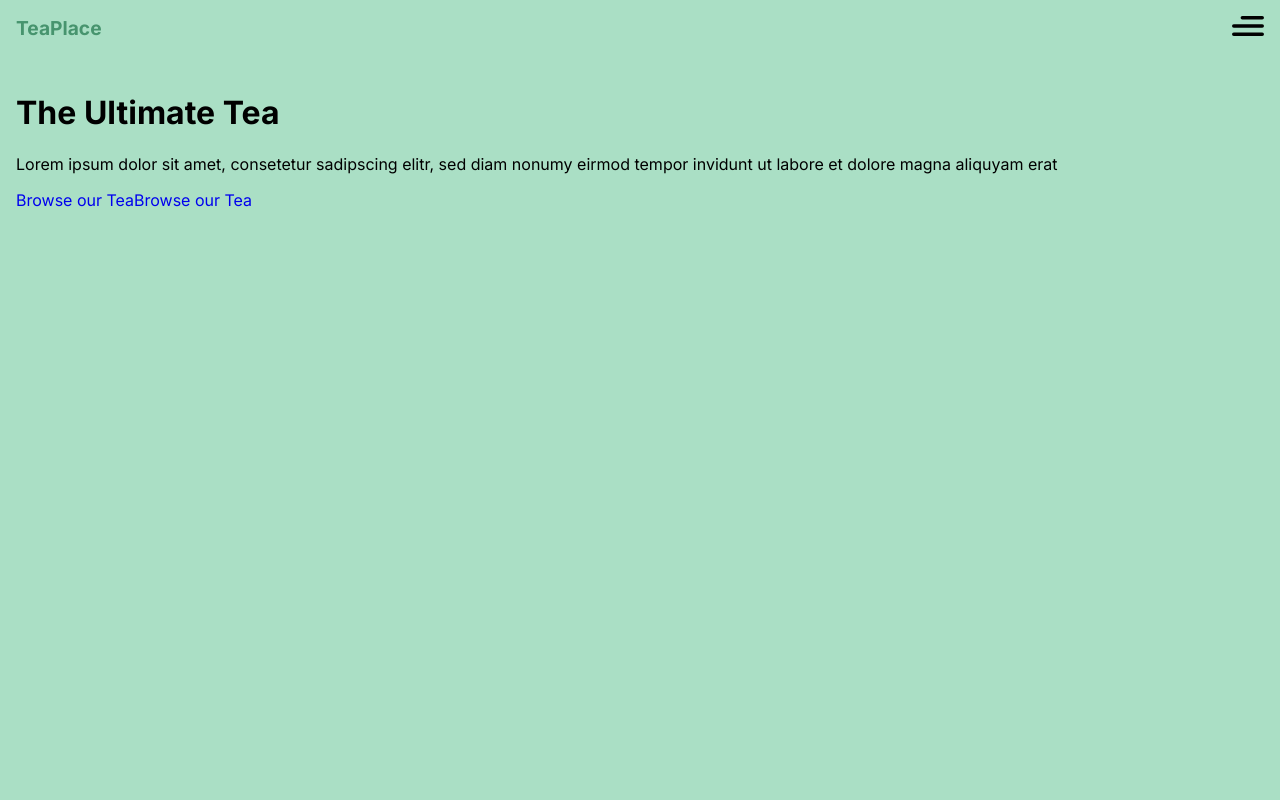
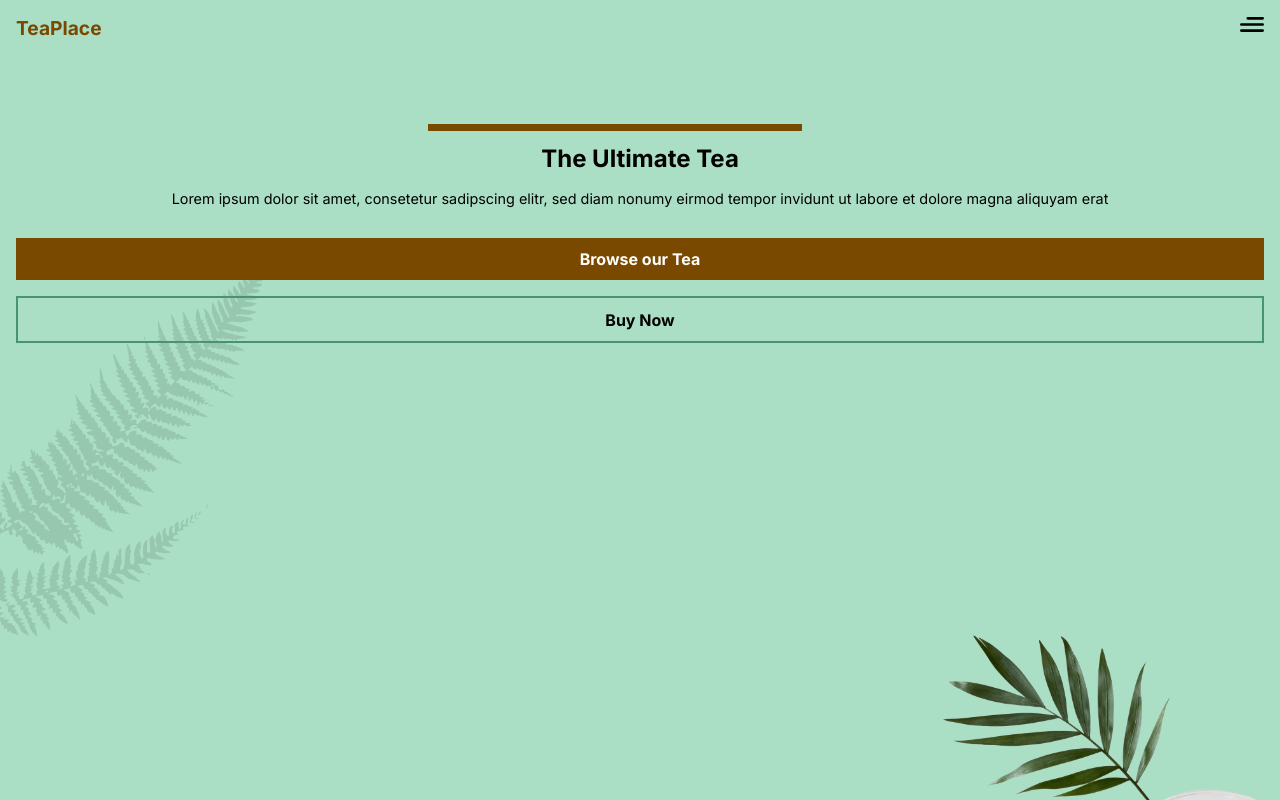
Before and after one commit to Lifad457/ui-design, a React (Vite) app: page /tea-place in a window 1280 px wide. Built offline with nearby package versions, Linux system fonts and the light colour scheme.

Commit message:
03.09.2023 update

```diff
--- a/src/pages/TeaPlace.jsx
+++ b/src/pages/TeaPlace.jsx
@@ -1,6 +1,7 @@
 import GlobalStyle from "../styles/global-tea-place.css";
 import {
     StyledContentWrapper,
+    StyledFern,
     StyledHeader,
     StyledMenuBtn
 } from '../styles/tea-place.css'
@@ -14,7 +15,7 @@ function TeaPLace() {
             <GlobalStyle />
 
             <div className="left-col"></div>
-            <div className="fern"></div>
+            <StyledFern></StyledFern>
             <StyledHeader $visible={isVisible}>
                 <a href="#" className="logo">TeaPlace</a>
                 <nav>
@@ -44,7 +45,7 @@ function TeaPLace() {
 
                     <div className="btn-container">
                         <a href="#" className="cta">Browse our Tea</a>
-                        <a href="#" className="cta outline">Browse our Tea</a>
+                        <a href="#" className="cta outline">Buy Now</a>
                     </div>
                 </main>
 
--- a/src/styles/global-tea-place.css.js
+++ b/src/styles/global-tea-place.css.js
@@ -1,7 +1,7 @@
 import { createGlobalStyle } from "styled-components";
 
 const GlobalStyle  = createGlobalStyle`
-    *, *&:before, *&:after {
+    *, *:before, *:after {
         box-sizing: border-box;
         /* border: solid red 1px; */
     }
@@ -9,11 +9,17 @@ const GlobalStyle  = createGlobalStyle`
     html, body {
         margin: 0;
         padding: 0;
+    }
+
+    body {
         font-family: "Inter", sans-serif;
         a {
+            color: #7A4900;
             text-decoration: none;
+            font-weight: bold;
         }
         background: #AADFC5;
+        height: 100vh;
     }
 
 `
--- a/src/styles/tea-place.css.js
+++ b/src/styles/tea-place.css.js
@@ -1,7 +1,7 @@
 import styled, {css} from 'styled-components'
 import MenuButton from "../components/MenuButton";
+import fern from "../assets/images/fern.svg"
 
-//#AADFC5 #47946E #7A4900
 export const StyledHeader = styled.header`
     display: flex;
     justify-content: space-between;
@@ -10,25 +10,24 @@ export const StyledHeader = styled.header`
     .exit svg {
         width: 1em;
         margin-right: 1.9em;
+        cursor: pointer;
     }
     .logo {
-        color: #47946E;
-        font-weight: bold;
         font-size: 1.2em;
     }
     nav {
         text-align: end;
     }
     ul {
-        margin: 0;
-        padding: 0;
         position: fixed;
         top: 0;
         right: 0;
         height: 100vh;
         background-color: #47946E;
         width: 35%;
-        z-index: 2;
+        margin: 0;
+        padding: 0;
+        z-index: 1;
         transform: translateX(0%);
         transition: transform .3s;
 
@@ -38,7 +37,7 @@ export const StyledHeader = styled.header`
     }
     li {
         list-style: none;
-        padding-top: 0.5em;
+        padding-top: 0.8em;
 
         &:not(.exit):hover {
             background-color: #77DFC5;
@@ -53,10 +52,74 @@ export const StyledHeader = styled.header`
 `
 export const StyledContentWrapper = styled.div`
     padding: 1em;
+    text-align: center;
+
+    h1 {
+        font-size: 1.5rem;
+        position: relative;
+        margin-top: 3em;
+    }
+
+    h1:before {
+        content: '';
+        position: absolute;
+        width: 30%;
+        height: 7px;
+        top: -20px;
+        left: 33%;
+        background-color: #7A4900
+    }
+
+    p {
+        font-size: 0.9rem;
+        line-height: 1.4em;
+        width: 90%;
+        margin: 0 auto 2em;
+    }
+
+    .cta {
+        display: block;
+        padding: .7em;
+        margin-bottom: 1em;
+        background-color: #7A4900;
+        color: white;
+        white-space: nowrap;
+    }
+
+    .outline {
+        background: none;
+        border: 2px solid #47946E;
+        color: black;
+    }
+
+    .plant-container {
+        overflow: hidden;
+        position: absolute;
+        bottom: 0;
+        right: 0;
+        width: 100%;
+        height: 100vh;
+        z-index: -1;
+    }
+
     .plant {
-        display: none;
+        width: 350px;
+        position: absolute;
+        right: -1%;
+        bottom: -20%;
     }
 `
 export const StyledMenuBtn = styled(MenuButton)`
-    width: 2em;
+    width: 1.5em;
+    cursor: pointer;
 `
+export const StyledFern = styled.div`
+    background: url(${fern}) no-repeat;
+    height: 50vh;
+    width: 70%;
+    position: absolute;
+    top: 30%;
+    left: 0;
+    z-index: -1;
+    opacity: 0.1;
+`
```
Also changed, not shown: src/assets/images/fern.svg (added).
